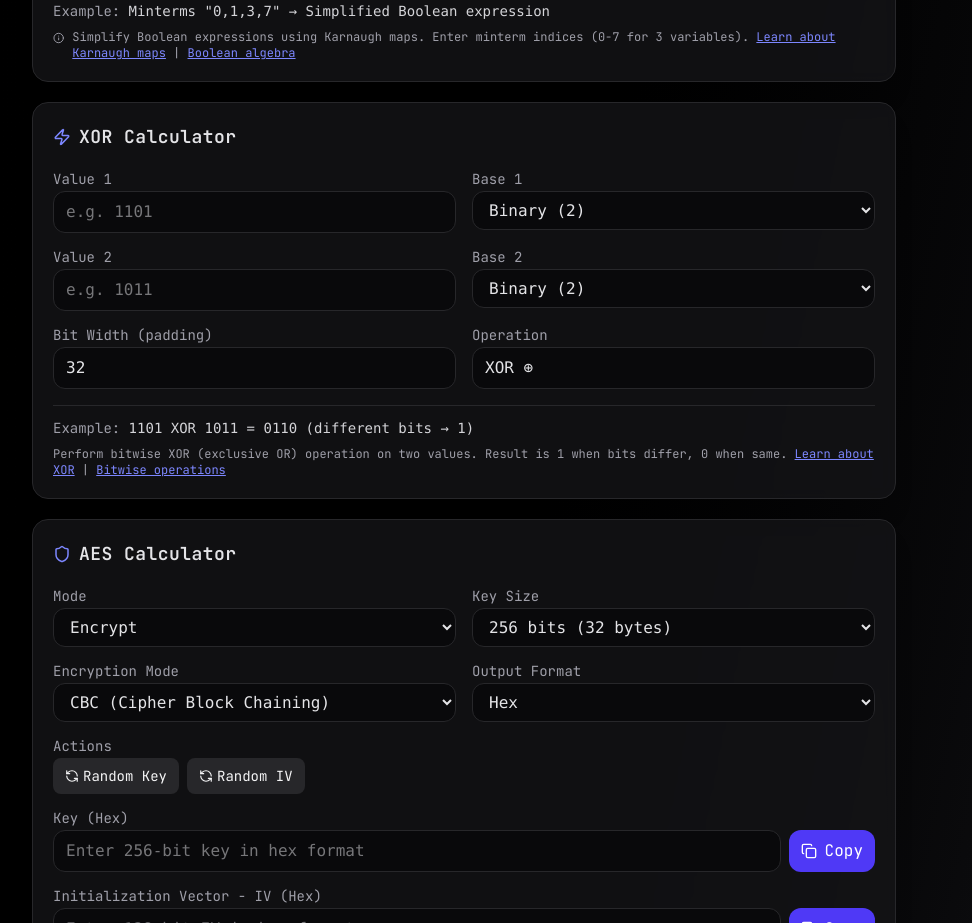
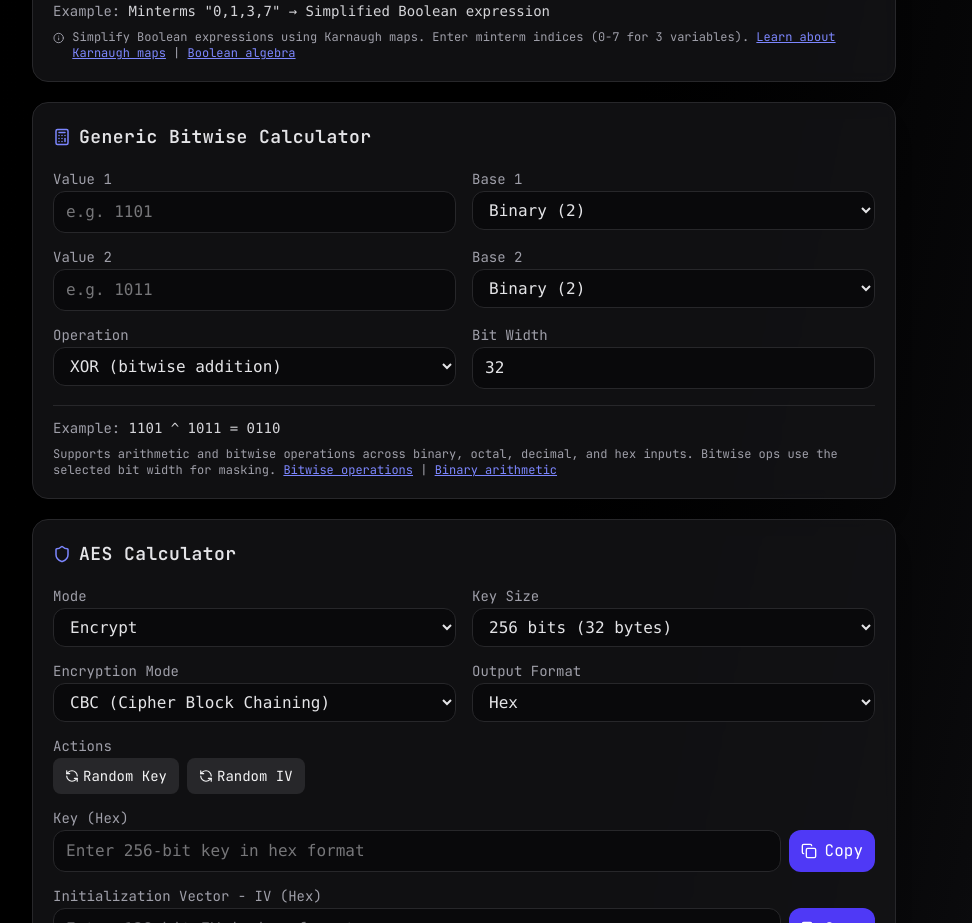
Before and after one commit to hulohot/data-conversions, a React (Vite) app: page / in a window 1280 px wide. Shown: the part 4440-5363 px from the top of the page, without its empty margins (176-1148 px from the left). Built offline with nearby package versions, Linux system fonts and the light colour scheme.

Commit message:
Replace XOR calculator with generic bitwise operations calculator

```diff
--- a/src/components/ConversionSuite.jsx
+++ b/src/components/ConversionSuite.jsx
@@ -35,7 +35,7 @@
     ascii: { title: "ASCII ↔ Hex", node: <AsciiHex /> },
     truthtable: { title: "Truth Table", node: <TruthTable /> },
     kmap: { title: "K-Map Solver", node: <KMapSolver /> },
-    xor: { title: "XOR Calculator", node: <XorCalculator /> },
+    xor: { title: "Generic Bitwise Calculator", node: <XorCalculator /> },
     aes: { title: "AES Calculator", node: <AESCalculator /> },
     thermalNoise: { title: "Thermal Noise", node: <ThermalNoise /> },
     rcAreaOptimizer: { title: "RC Area Optimizer", node: <RCAreaOptimizer /> },
--- a/src/components/XorCalculator.jsx
+++ b/src/components/XorCalculator.jsx
@@ -1,5 +1,5 @@
 import React, { useMemo, useState } from 'react';
-import { Zap } from "lucide-react";
+import { Calculator } from 'lucide-react';
 import { parseBigInt, toBase } from '../utils/conversionUtils';
 import {
   ToolCard,
@@ -10,73 +10,137 @@
   CopyButton
 } from './UIComponents';
 
+const BASE_OPTIONS = [
+  { label: 'Binary (2)', value: '2' },
+  { label: 'Octal (8)', value: '8' },
+  { label: 'Decimal (10)', value: '10' },
+  { label: 'Hex (16)', value: '16' }
+];
+
+const OPERATION_OPTIONS = [
+  { value: 'add', label: 'Addition (+)', symbol: '+', kind: 'arithmetic' },
+  { value: 'subtract', label: 'Subtraction (-)', symbol: '-', kind: 'arithmetic' },
+  { value: 'and', label: 'Bitwise AND (&)', symbol: '&', kind: 'bitwise' },
+  { value: 'or', label: 'Bitwise OR (|)', symbol: '|', kind: 'bitwise' },
+  { value: 'xor', label: 'XOR (bitwise addition)', symbol: '^', kind: 'bitwise' },
+  { value: 'xnor', label: 'XNOR (bitwise)', symbol: '~^', kind: 'bitwise' },
+  { value: 'nand', label: 'NAND (bitwise)', symbol: '~&', kind: 'bitwise' },
+  { value: 'nor', label: 'NOR (bitwise)', symbol: '~|', kind: 'bitwise' }
+];
+
+const EXAMPLES_BY_BASE = {
+  2: { first: '1101', second: '1011' },
+  8: { first: '15', second: '13' },
+  10: { first: '13', second: '11' },
+  16: { first: 'D', second: 'B' }
+};
+
 export function XorCalculator() {
-  const [val1, setVal1] = useState("");
-  const [val2, setVal2] = useState("");
-  const [base1, setBase1] = useState("2");
-  const [base2, setBase2] = useState("2");
+  const [val1, setVal1] = useState('');
+  const [val2, setVal2] = useState('');
+  const [base1, setBase1] = useState('2');
+  const [base2, setBase2] = useState('2');
+  const [operation, setOperation] = useState('xor');
   const [bits, setBits] = useState(32);
 
   const base1Num = Number(base1);
   const base2Num = Number(base2);
 
+  const selectedOperation = useMemo(
+    () => OPERATION_OPTIONS.find((op) => op.value === operation) || OPERATION_OPTIONS[0],
+    [operation]
+  );
+
+  const normalizedBits = useMemo(() => {
+    const next = Number.parseInt(String(bits), 10);
+    if (Number.isNaN(next)) return 32;
+    return Math.min(1024, Math.max(1, next));
+  }, [bits]);
+
   const value1Big = useMemo(() => parseBigInt(val1, base1Num), [val1, base1Num]);
   const value2Big = useMemo(() => parseBigInt(val2, base2Num), [val2, base2Num]);
 
-  const xorResult = useMemo(() => {
+  const calculation = useMemo(() => {
     if (value1Big == null || value2Big == null) return null;
 
-    // Perform XOR operation
-    const result = value1Big ^ value2Big;
+    const width = BigInt(normalizedBits);
+    const bitRange = 1n << width;
+    const mask = bitRange - 1n;
+    const leftMasked = value1Big & mask;
+    const rightMasked = value2Big & mask;
 
-    // Convert to different bases
-    const bin = toBase(result, 2);
-    const oct = toBase(result, 8);
-    const dec = result.toString(10);
-    const hex = toBase(result, 16);
+    let result = 0n;
+    switch (operation) {
+      case 'add':
+        result = value1Big + value2Big;
+        break;
+      case 'subtract':
+        result = value1Big - value2Big;
+        break;
+      case 'and':
+        result = leftMasked & rightMasked;
+        break;
+      case 'or':
+        result = leftMasked | rightMasked;
+        break;
+      case 'xor':
+        result = leftMasked ^ rightMasked;
+        break;
+      case 'xnor':
+        result = ~(leftMasked ^ rightMasked) & mask;
+        break;
+      case 'nand':
+        result = ~(leftMasked & rightMasked) & mask;
+        break;
+      case 'nor':
+        result = ~(leftMasked | rightMasked) & mask;
+        break;
+      default:
+        result = leftMasked ^ rightMasked;
+        break;
+    }
 
-    return { result, bin, oct, dec, hex };
-  }, [value1Big, value2Big]);
-
-  const paddedResult = useMemo(() => {
-    if (!xorResult?.bin) return { bin: "", oct: "", dec: "", hex: "" };
-
-    const paddedBin = xorResult.bin.padStart(bits, "0");
-
-    // Calculate padded versions for other bases
-    const paddedResultBig = BigInt("0b" + paddedBin);
-    const paddedOct = toBase(paddedResultBig, 8);
-    const paddedDec = paddedResultBig.toString(10);
-    const paddedHex = toBase(paddedResultBig, 16);
+    const unsignedPadded = ((result % bitRange) + bitRange) % bitRange;
 
     return {
-      bin: paddedBin,
-      oct: paddedOct,
-      dec: paddedDec,
-      hex: paddedHex
+      result,
+      bin: toBase(result, 2),
+      oct: toBase(result, 8),
+      dec: result.toString(10),
+      hex: toBase(result, 16),
+      paddedBin: unsignedPadded.toString(2).padStart(normalizedBits, '0')
     };
-  }, [xorResult, bits]);
+  }, [value1Big, value2Big, operation, normalizedBits]);
 
-  const inputValid = val1.trim() !== "" && val2.trim() !== "" && value1Big != null && value2Big != null;
+  const base1Example = EXAMPLES_BY_BASE[base1Num]?.first || '1101';
+  const base2Example = EXAMPLES_BY_BASE[base2Num]?.second || '1011';
+  const inputValid =
+    val1.trim() !== '' &&
+    val2.trim() !== '' &&
+    value1Big != null &&
+    value2Big != null;
 
   return (
     <ToolCard
-      title="XOR Calculator"
-      icon={<Zap className="text-indigo-400" size={18} />}
+      title="Generic Bitwise Calculator"
+      icon={<Calculator className="text-indigo-400" size={18} />}
       footer={
         <div className="space-y-2">
           <div>
-            <span className="text-zinc-400">Example: </span>
-            <span className="font-mono text-zinc-300">1101 XOR 1011 = 0110 (different bits → 1)</span>
+            <span className="text-zinc-400">Example: </span>{' '}
+            <span className="font-mono text-zinc-300">1101 ^ 1011 = 0110</span>
           </div>
           <div className="text-xs">
-            <span>Perform bitwise XOR (exclusive OR) operation on two values. Result is 1 when bits differ, 0 when same. </span>
-            <a href="https://en.wikipedia.org/wiki/Exclusive_or" target="_blank" rel="noopener noreferrer" className="text-indigo-400 hover:text-indigo-300 underline">
-              Learn about XOR
-            </a>
-            {" | "}
+            <span>
+              Supports arithmetic and bitwise operations across binary, octal, decimal, and hex inputs.
+              Bitwise ops use the selected bit width for masking.
+            </span>{' '}
             <a href="https://en.wikipedia.org/wiki/Bitwise_operation" target="_blank" rel="noopener noreferrer" className="text-indigo-400 hover:text-indigo-300 underline">
               Bitwise operations
+            </a>
+            {' | '}
+            <a href="https://en.wikipedia.org/wiki/Binary_number#Binary_arithmetic" target="_blank" rel="noopener noreferrer" className="text-indigo-400 hover:text-indigo-300 underline">
+              Binary arithmetic
             </a>
           </div>
         </div>
@@ -88,21 +152,12 @@
           <TextInput
             value={val1}
             onChange={setVal1}
-            placeholder={`e.g. ${base1Num === 2 ? '1101' : base1Num === 16 ? 'A5' : base1Num === 8 ? '255' : '13'}`}
+            placeholder={`e.g. ${base1Example}`}
           />
         </div>
         <div>
           <Label>Base 1</Label>
-          <Select
-            value={base1}
-            onChange={setBase1}
-            options={[
-              { label: "Binary (2)", value: "2" },
-              { label: "Octal (8)", value: "8" },
-              { label: "Decimal (10)", value: "10" },
-              { label: "Hex (16)", value: "16" }
-            ]}
-          />
+          <Select value={base1} onChange={setBase1} options={BASE_OPTIONS} />
         </div>
       </Row>
 
@@ -112,46 +167,37 @@
           <TextInput
             value={val2}
             onChange={setVal2}
-            placeholder={`e.g. ${base2Num === 2 ? '1011' : base2Num === 16 ? 'B3' : base2Num === 8 ? '263' : '179'}`}
+            placeholder={`e.g. ${base2Example}`}
           />
         </div>
         <div>
           <Label>Base 2</Label>
-          <Select
-            value={base2}
-            onChange={setBase2}
-            options={[
-              { label: "Binary (2)", value: "2" },
-              { label: "Octal (8)", value: "8" },
-              { label: "Decimal (10)", value: "10" },
-              { label: "Hex (16)", value: "16" }
-            ]}
-          />
+          <Select value={base2} onChange={setBase2} options={BASE_OPTIONS} />
         </div>
       </Row>
 
       <Row>
         <div>
-          <Label>Bit Width (padding)</Label>
+          <Label>Operation</Label>
+          <Select value={operation} onChange={setOperation} options={OPERATION_OPTIONS} />
+        </div>
+        <div>
+          <Label>Bit Width</Label>
           <TextInput
             value={bits.toString()}
-            onChange={(v) => setBits(Math.max(1, parseInt(v) || 32))}
-            placeholder="32"
+            onChange={(v) => setBits(Math.max(1, parseInt(v, 10) || 32))}
+            placeholder="32 (used for bitwise mask + padded output)"
           />
-        </div>
-        <div>
-          <Label>Operation</Label>
-          <TextInput value="XOR ⊕" readOnly />
         </div>
       </Row>
 
-      {inputValid && xorResult && (
+      {inputValid && calculation && (
         <div className="space-y-3">
           <div>
-            <Label>XOR Result (Binary)</Label>
+            <Label>Result (Binary)</Label>
             <div className="flex gap-2">
-              <TextInput value={xorResult.bin} readOnly />
-              <CopyButton text={xorResult.bin} />
+              <TextInput value={calculation.bin} readOnly />
+              <CopyButton text={calculation.bin} />
             </div>
           </div>
 
@@ -159,15 +205,15 @@
             <div>
               <Label>Octal</Label>
               <div className="flex gap-2">
-                <TextInput value={xorResult.oct} readOnly />
-                <CopyButton text={xorResult.oct} />
+                <TextInput value={calculation.oct} readOnly />
+                <CopyButton text={calculation.oct} />
               </div>
             </div>
             <div>
               <Label>Decimal</Label>
               <div className="flex gap-2">
-                <TextInput value={xorResult.dec} readOnly />
-                <CopyButton text={xorResult.dec} />
+                <TextInput value={calculation.dec} readOnly />
+                <CopyButton text={calculation.dec} />
               </div>
             </div>
           </Row>
@@ -176,15 +222,15 @@
             <div>
               <Label>Hexadecimal</Label>
               <div className="flex gap-2">
-                <TextInput value={xorResult.hex} readOnly />
-                <CopyButton text={xorResult.hex} />
+                <TextInput value={calculation.hex} readOnly />
+                <CopyButton text={calculation.hex} />
               </div>
             </div>
             <div>
-              <Label>Binary (padded)</Label>
+              <Label>Binary ({normalizedBits}-bit padded)</Label>
               <div className="flex gap-2">
-                <TextInput value={paddedResult.bin} readOnly />
-                <CopyButton text={paddedResult.bin} />
+                <TextInput value={calculation.paddedBin} readOnly />
+                <CopyButton text={calculation.paddedBin} />
               </div>
             </div>
           </Row>
@@ -192,7 +238,12 @@
           <div className="text-sm text-zinc-400">
             <div>Input 1: {val1} (base {base1}) = {value1Big?.toString(2)}₂</div>
             <div>Input 2: {val2} (base {base2}) = {value2Big?.toString(2)}₂</div>
-            <div className="mt-1 font-mono">Result: {xorResult.bin}₂ ({bits}-bit padded: {paddedResult.bin})</div>
+            <div className="mt-1 font-mono">
+              {value1Big?.toString(10)} {selectedOperation.symbol} {value2Big?.toString(10)} = {calculation.dec}
+            </div>
+            {selectedOperation.kind === 'bitwise' && (
+              <div className="mt-1">Bitwise masking width: {normalizedBits} bits</div>
+            )}
           </div>
         </div>
       )}
@@ -200,9 +251,9 @@
       {(!inputValid && (val1.trim() || val2.trim())) && (
         <div className="mt-4 p-3 rounded-xl bg-red-900/20 border border-red-800">
           <p className="text-red-400 text-sm">
-            {!value1Big && val1.trim() ? "Invalid Value 1 format for selected base" :
-             !value2Big && val2.trim() ? "Invalid Value 2 format for selected base" :
-             "Please enter valid values in both fields"}
+            {!value1Big && val1.trim() ? 'Invalid Value 1 format for selected base' :
+             !value2Big && val2.trim() ? 'Invalid Value 2 format for selected base' :
+             'Please enter valid values in both fields'}
           </p>
         </div>
       )}
```
Also changed, not shown: 1 other file (tests, documents, lock files or other folders).
